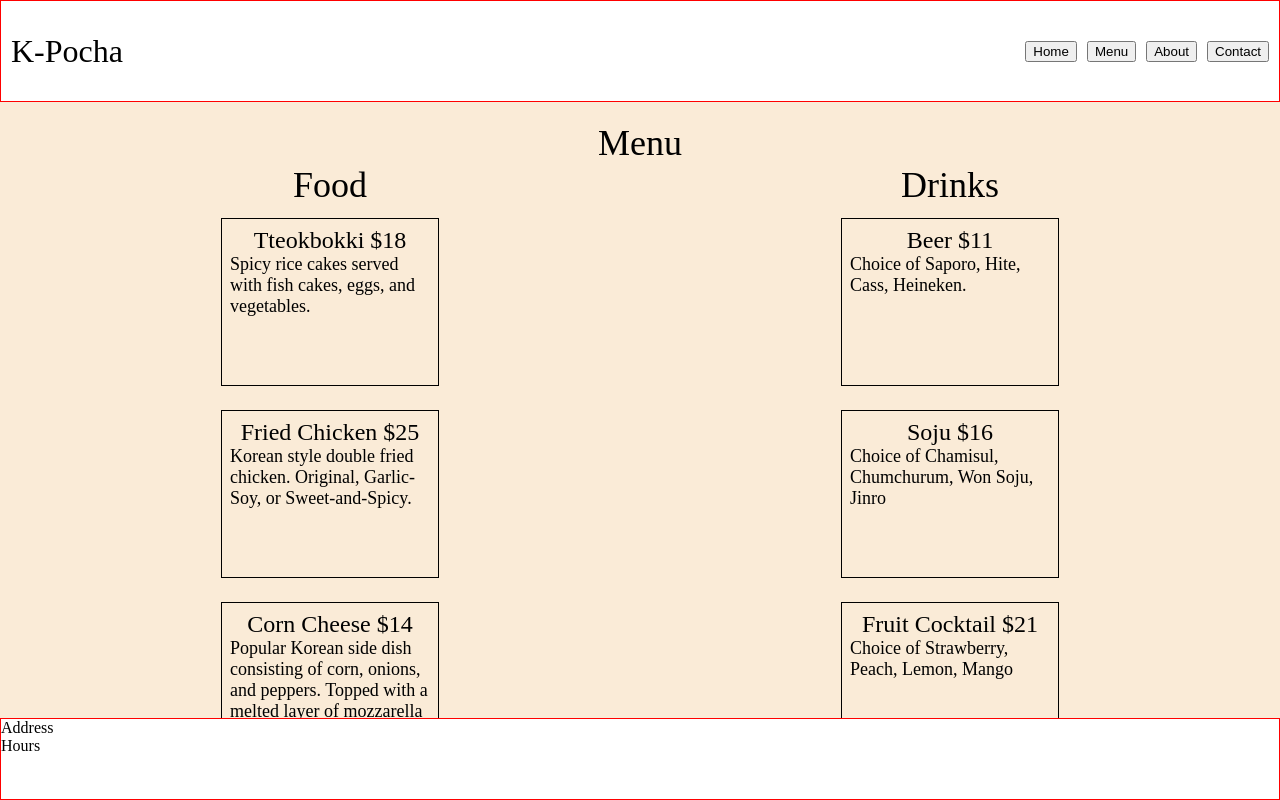
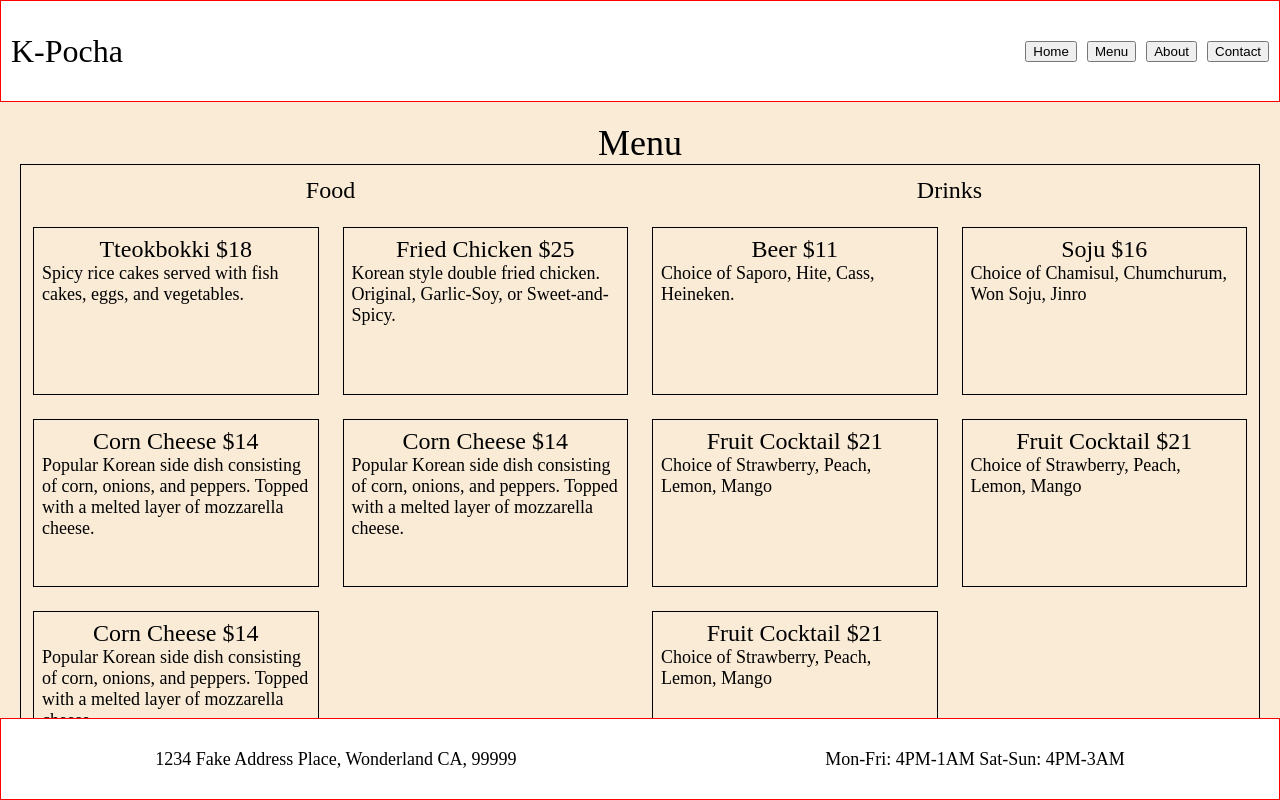
Before and after one commit to dannykim1997/restaurant-page, a website built with webpack: page dist/index.html in a window 1280 px wide. Both pictures are taken after a click on the button "Menu". Built offline with nearby package versions, Linux system fonts and the light colour scheme.

Commit message:
Center menu items

```diff
--- a/src/about.js
+++ b/src/about.js
@@ -15,9 +15,9 @@ export default function aboutClick() {
         <div>Wonderland CA, 99999<div>
         <div class='subtitle'>Hours<div>
         <div class='para'>Monday-Friday<div>
-        <div class='para'>10AM-10PM<div>
+        <div class='para'>4PM-1AM<div>
         <div class='para'>Weekends<div>
-        <div class='para'>10AM-12AM<div>
+        <div class='para'>4PM-3AM<div>
      <div>`
     aboutInfo.classList.add('about-info');
     about.appendChild(aboutInfo);
--- a/src/footer.js
+++ b/src/footer.js
@@ -5,16 +5,19 @@ const content = document.getElementById('content');
 export default function createFooter() {
     const footer = document.createElement('div');
     footer.classList.add('footer');
+    content.appendChild(footer);
+
+    const footerInfo = document.createElement('div');
+    footerInfo.classList.add('footer-info');
+    footer.appendChild(footerInfo);
 
     const address = document.createElement('div');
     address.classList.add('address');
-    address.innerHTML = 'Address'
+    address.innerHTML = '1234 Fake Address Place, Wonderland CA, 99999'
+    footerInfo.appendChild(address);
 
     const hours = document.createElement('div');
     hours.classList.add('hours');
-    hours.innerHTML = 'Hours'
-
-    content.appendChild(footer);
-    footer.appendChild(address);
-    footer.appendChild(hours);
+    hours.innerHTML = 'Mon-Fri: 4PM-1AM Sat-Sun: 4PM-3AM'
+    footerInfo.appendChild(hours);
 }
--- a/src/header.js
+++ b/src/header.js
@@ -9,6 +9,7 @@ const content = document.getElementById('content');
 export default function createHeader() {
     const header = document.createElement('div');
     header.classList.add('header');
+    content.appendChild(header);
 
     const headerTitle = document.createElement('div');
     headerTitle.innerHTML = 'K-Pocha';
@@ -23,25 +24,23 @@ export default function createHeader() {
     homeButton.classList.add('home-button');
     homeButton.innerHTML = 'Home'
     homeButton.onclick = homeClick;
+    headerButtons.appendChild(homeButton);
 
     const menuButton = document.createElement('button');
     menuButton.classList.add('menu-button');
     menuButton.innerHTML = 'Menu'
     menuButton.onclick = menuClick;
+    headerButtons.appendChild(menuButton);
 
     const aboutButton = document.createElement('button');
     aboutButton.classList.add('about-button');
     aboutButton.innerHTML = 'About'
     aboutButton.onclick = aboutClick;
+    headerButtons.appendChild(aboutButton);
 
     const contactButton = document.createElement('button');
     contactButton.classList.add('contactButton');
     contactButton.innerHTML = 'Contact'
     contactButton.onclick = contactClick;
-
-    content.appendChild(header);
-    headerButtons.appendChild(homeButton);
-    headerButtons.appendChild(menuButton);
-    headerButtons.appendChild(aboutButton);
     headerButtons.appendChild(contactButton);
 }
--- a/src/menu.js
+++ b/src/menu.js
@@ -10,57 +10,93 @@ export default function menuClick() {
     menuContainer.classList.add('menu-container');
     menu.appendChild(menuContainer);
 
-    const food = document.createElement('div');
-    food.innerHTML = 'Food'
-    food.classList.add('food');
-    menuContainer.appendChild(food);
+    const foodContainer = document.createElement('div');
+    foodContainer.classList.add('food-container');
+    menuContainer.appendChild(foodContainer);
+
+    const foodTitle = document.createElement('div')
+    foodTitle.innerHTML = 'Food'
+    foodTitle.classList.add('food-title');
+    foodContainer.appendChild(foodTitle);
 
     const tteokbokki = document.createElement('div');
     tteokbokki.innerHTML =
     `<div class='menu-item'>Tteokbokki $18<div>
      <div class='menu-description'>Spicy rice cakes served with fish cakes, eggs, and vegetables.<div>`;
     tteokbokki.classList.add('menu-card');
-    food.appendChild(tteokbokki);
+    foodContainer.appendChild(tteokbokki);
 
     const friedChicken = document.createElement('div');
     friedChicken.innerHTML =
     `<div class='menu-item'>Fried Chicken $25<div>
      <div class='menu-description'>Korean style double fried chicken. Original, Garlic-Soy, or Sweet-and-Spicy.<div>`
     friedChicken.classList.add('menu-card');
-    food.appendChild(friedChicken);
+    foodContainer.appendChild(friedChicken);
 
     const cornCheese = document.createElement('div');
     cornCheese.innerHTML =
     `<div class='menu-item'>Corn Cheese $14<div>
      <div class='menu-description'>Popular Korean side dish consisting of corn, onions, and peppers. Topped with a melted layer of mozzarella cheese.<div>`
     cornCheese.classList.add('menu-card');
-    food.appendChild(cornCheese);
+    foodContainer.appendChild(cornCheese);
 
-    const drink = document.createElement('div');
-    drink.innerHTML = 'Drinks'
-    drink.classList.add('drink');
-    menuContainer.appendChild(drink);
+    const ab = document.createElement('div');
+    ab.innerHTML =
+    `<div class='menu-item'>Corn Cheese $14<div>
+     <div class='menu-description'>Popular Korean side dish consisting of corn, onions, and peppers. Topped with a melted layer of mozzarella cheese.<div>`
+    ab.classList.add('menu-card');
+    foodContainer.appendChild(ab);
+
+    const bc = document.createElement('div');
+    bc.innerHTML =
+    `<div class='menu-item'>Corn Cheese $14<div>
+     <div class='menu-description'>Popular Korean side dish consisting of corn, onions, and peppers. Topped with a melted layer of mozzarella cheese.<div>`
+    bc.classList.add('menu-card');
+    foodContainer.appendChild(bc);
+
+    const drinkContainer = document.createElement('div');
+    drinkContainer.classList.add('drink-container');
+    menuContainer.appendChild(drinkContainer);
+
+    const drinkTitle = document.createElement('div')
+    drinkTitle.innerHTML = 'Drinks'
+    drinkTitle.classList.add('drink-title');
+    drinkContainer.appendChild(drinkTitle);
 
     const beer = document.createElement('div');
     beer.innerHTML =
     `<div class='menu-item'>Beer $11<div>
      <div class='menu-description'>Choice of Saporo, Hite, Cass, Heineken.<div>`
     beer.classList.add('menu-card');
-    drink.appendChild(beer);
+    drinkContainer.appendChild(beer);
 
     const soju = document.createElement('div');
     soju.innerHTML =
     `<div class='menu-item'>Soju $16<div>
      <div class='menu-description'>Choice of Chamisul, Chumchurum, Won Soju, Jinro<div>`
     soju.classList.add('menu-card');
-    drink.appendChild(soju);
+    drinkContainer.appendChild(soju);
 
     const cocktail = document.createElement('div');
     cocktail.innerHTML =
     `<div class='menu-item'>Fruit Cocktail $21<div>
      <div class='menu-description'>Choice of Strawberry, Peach, Lemon, Mango<div>`
     cocktail.classList.add('menu-card');
-    drink.appendChild(cocktail);
+    drinkContainer.appendChild(cocktail);
+
+    const cd = document.createElement('div');
+    cd.innerHTML =
+    `<div class='menu-item'>Fruit Cocktail $21<div>
+     <div class='menu-description'>Choice of Strawberry, Peach, Lemon, Mango<div>`
+    cd.classList.add('menu-card');
+    drinkContainer.appendChild(cd);
+
+    const fd = document.createElement('div');
+    fd.innerHTML =
+    `<div class='menu-item'>Fruit Cocktail $21<div>
+     <div class='menu-description'>Choice of Strawberry, Peach, Lemon, Mango<div>`
+    fd.classList.add('menu-card');
+    drinkContainer.appendChild(fd);
 
     displayBody.replaceChildren(menu);
 }
--- a/src/style.css
+++ b/src/style.css
@@ -4,7 +4,6 @@ body {
 
 #content {
     display: grid;
-    /* grid-template-rows: 80px auto 80px; */
     grid-template-rows: auto 1fr auto;
     width: 100vw;
     height: 100vh;
@@ -32,7 +31,6 @@ body {
 .display {
     background-color: antiquewhite;
     grid-row: 2;
-
     max-height: fit-content;
     overflow-y: auto;
 }
@@ -76,15 +74,30 @@ body {
 }
 
 .menu-container {
-    display: flex;
-    flex-direction: row;
-    justify-content: space-around;
+    display: grid;
+    grid-template-columns: repeat(2, 1fr);
+    grid-auto-rows: minmax(200px, auto);
+    border: 1px solid black;
+}
+
+.food-container, .drink-container {
+    display: grid;
+    grid-template-columns: repeat(2, 1fr);
+    grid-auto-rows: minmax(50px, auto);
+
+    align-items: center;
+}
+
+.food-title, .drink-title {
+    font-size: 24px;
+    text-align: center;
+    grid-column: span 2;
+    grid-row: 1;
 }
 
 .menu-card {
     border: 1px solid black;
     min-width: 200px;
-    max-width: 200px;
     min-height: 150px;
     max-height: 150px;
     margin: 12px;
@@ -100,14 +113,19 @@ body {
     text-align: left;
 }
 
-.food, .drink {
-    display: flex;
-    flex-direction: column;
-    flex-wrap: wrap;
-}
-
 .footer {
     border: solid 1px red;
     grid-row: 3;
     height: 80px;
 }
+
+.footer-info {
+    display: flex;
+    justify-content: space-around;
+    align-items: center;
+    height: 80px;
+}
+
+.address, .hours {
+    font-size: 18px;
+}
```
Also changed, not shown: dist/bundle.js.
